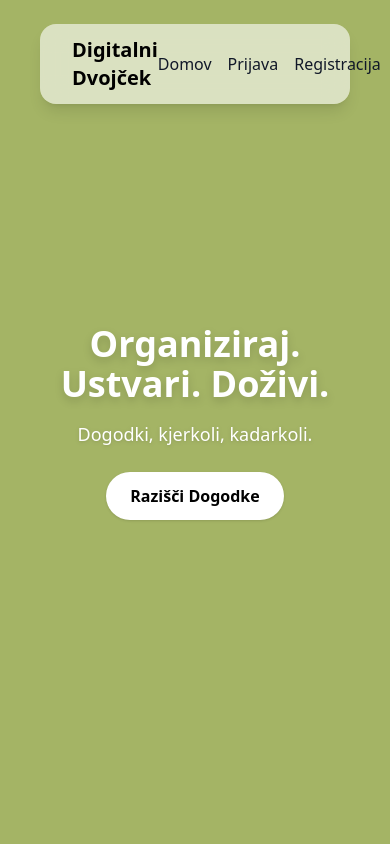
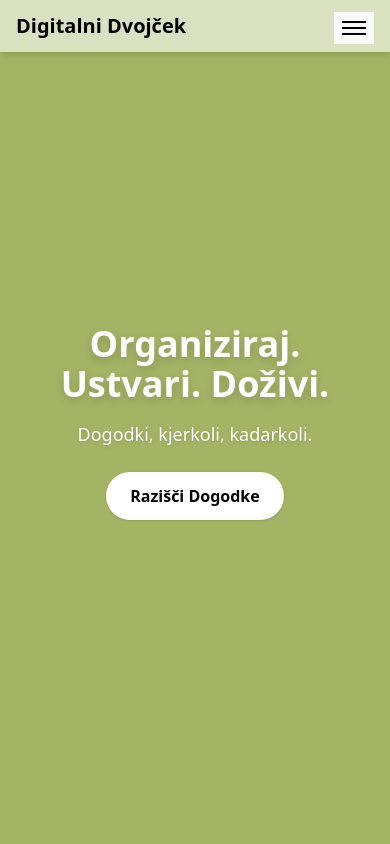
Before and after one commit to tomlidobnik/FERI-Digitalni-dvojcek, a React (Vite) app in the folder frontend/: page / in a window 390 px wide. Shown: the top 844 px of the page. Built offline with nearby package versions, Linux system fonts and the light colour scheme.

Commit message:
feat: Navigacijska vrstica (SCRUM-177)

```diff
--- a/frontend/package.json
+++ b/frontend/package.json
@@ -19,6 +19,7 @@
         "react-dom": "^19.0.0",
         "react-error-boundary": "^5.0.0",
         "react-hook-form": "^7.56.2",
+        "react-icons": "^5.5.0",
         "react-leaflet": "^5.0.0",
         "react-redux": "^9.2.0",
         "react-router": "^7.5.3",
--- a/frontend/src/index.css
+++ b/frontend/src/index.css
@@ -103,3 +103,56 @@ button:focus-visible {
     background-color: #f9f9f9;
   }
 }
+
+@keyframes slideDown {
+  0% {
+    opacity: 0;
+    transform: translateY(-20px) scaleY(0.95);
+  }
+  100% {
+    opacity: 1;
+    transform: translateY(0) scaleY(1);
+  }
+}
+
+@keyframes slideInLeft {
+  0% {
+    opacity: 0;
+    transform: translateX(-100%);
+  }
+  100% {
+    opacity: 1;
+    transform: translateX(0);
+  }
+}
+
+@keyframes slideOutLeft {
+  0% {
+    opacity: 1;
+    transform: translateX(0);
+  }
+  100% {
+    opacity: 0;
+    transform: translateX(-100%);
+  }
+}
+.slide-down {
+  animation: slideDown 0.5s ease-out;
+}
+
+.slide-in-left {
+  animation: slideInLeft 0.5s ease-out;
+}
+
+@keyframes fadeIn {
+  from {
+    opacity: 0;
+  }
+  to {
+    opacity: 1;
+  }
+}
+
+.animate-fadeIn {
+  animation: fadeIn 0.3s ease-out;
+}
--- a/frontend/src/pages/App.jsx
+++ b/frontend/src/pages/App.jsx
@@ -1,8 +1,11 @@
 import React, { useState, useEffect } from "react";
 import { Link } from "react-router-dom";
 import Cookies from "js-cookie";
+import "../index.css";
+import { FaHome, FaSignInAlt, FaUserPlus, FaSignOutAlt } from "react-icons/fa";
 
 function App() {
+  const [menuOpen, setMenuOpen] = useState(false);
   const token = Cookies.get("token");
   const [isScrolled, setIsScrolled] = useState(false);
 
@@ -19,11 +22,38 @@ function App() {
   return (
     <div className="min-h-screen bg-gradient-to-br from-gray-100 via-white to-gray-200">
       {/* Navbar */}
-      <nav className="fixed top-6 left-10 right-10 bg-white/60 backdrop-blur-md rounded-2xl shadow-lg flex items-center justify-between px-8 py-3 z-50">
+      <nav className="
+          fixed top-0 left-0 right-0 bg-white/60 shadow-md flex items-center justify-between px-4 py-3 z-50
+          md:top-6 md:left-2 md:right-2 md:bg-white/60 md:backdrop-blur-md md:rounded-2xl md:shadow-lg md:px-8 md:py-3"
+        >
         <div className="text-xl font-bold text-black">
           Digitalni Dvojček
         </div>
-        <div className="flex space-x-4">
+        {/* Hamburger button */}
+        <button
+            className="md:hidden absolute top-3 right-4 flex flex-col justify-center items-center w-10 h-8 z-50"
+            onClick={() => setMenuOpen((prev) => !prev)}
+            aria-label="gumb"
+          >
+            <span
+              className={`block h-0.5 w-6 bg-black transition-transform duration-300 ease-in-out transform origin-center ${
+                menuOpen ? "rotate-45 translate-y-1.5" : ""
+              }`}
+            />
+            <span
+              className={`block h-0.5 w-6 bg-black my-1 transition-opacity duration-300 ease-in-out ${
+                menuOpen ? "opacity-0" : "opacity-100"
+              }`}
+            />
+            <span
+              className={`block h-0.5 w-6 bg-black transition-transform duration-300 ease-in-out transform origin-center ${
+                menuOpen ? "-rotate-45 -translate-y-1.5" : ""
+              }`}
+            />
+          </button>
+
+        {/* Desktop menu */}
+        <div className="hidden md:flex space-x-4">
           <Link to="/home" className="text-gray-900 hover:text-quaternary font-medium transition">Domov</Link>
           {token ? (
             <Link to="/logout" className="text-gray-900 hover:text-quaternary font-medium transition">Odjava</Link>
@@ -34,6 +64,37 @@ function App() {
             </>
           )}
         </div>
+        {/* Mobile menu and backdrop */}
+        {menuOpen && (
+          <div>
+            {/* Backdrop */}
+            <div
+              className="fixed inset-0 backdrop-blur-none z-40 md:hidden animate-fadeIn"
+              onClick={() => setMenuOpen(false)}
+            />
+            {/* Side panel */}
+            <div
+              className={`
+                fixed top-0 left-0 h-full w-2/4 max-w-xs bg-white shadow-lg z-50 md:hidden
+                flex flex-col items-start pt-10 px-6 space-y-4
+                transition-transform duration-300 transform
+                ${menuOpen ? "translate-x-0 slide-in-left" : "-translate-x-full"}
+              `}
+              style={{ willChange: "transform" }}
+            >
+
+              <Link to="/home" onClick={() => setMenuOpen(false)} className="flex items-center gap-2 text-black hover:text-quaternary font-medium transition"><FaHome /> Domov</Link>
+              {token ? (
+                <Link to="/logout" onClick={() => setMenuOpen(false)} className="flex items-center gap-2 text-black hover:text-quaternary font-medium transition"><FaSignOutAlt /> Odjava</Link>
+              ) : (
+                <>
+                  <Link to="/login" onClick={() => setMenuOpen(false)} className="flex items-center gap-2 text-black hover:text-quaternary font-medium transition"><FaSignInAlt /> Prijava</Link>
+                  <Link to="/register" onClick={() => setMenuOpen(false)} className="flex items-center gap-2 text-black hover:text-quaternary font-medium transition"><FaUserPlus /> Registracija</Link>
+                </>
+              )}
+            </div>
+          </div>
+        )}
       </nav>
 
       {/* Hero Section */}
```
